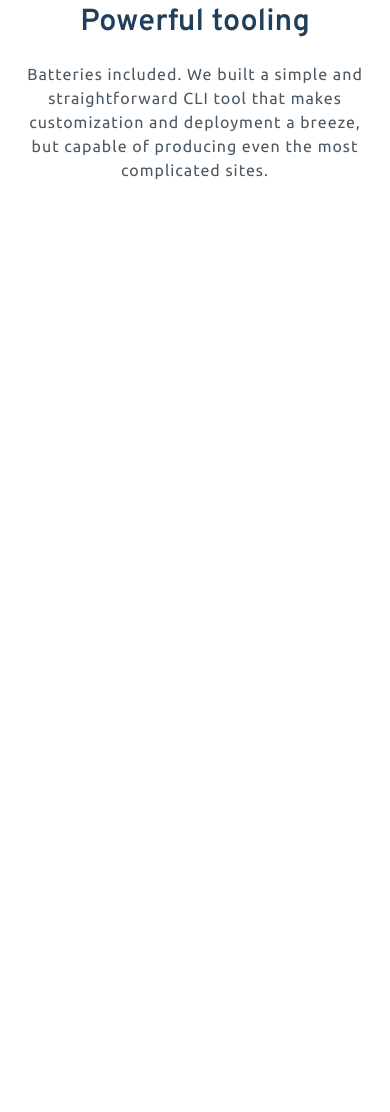
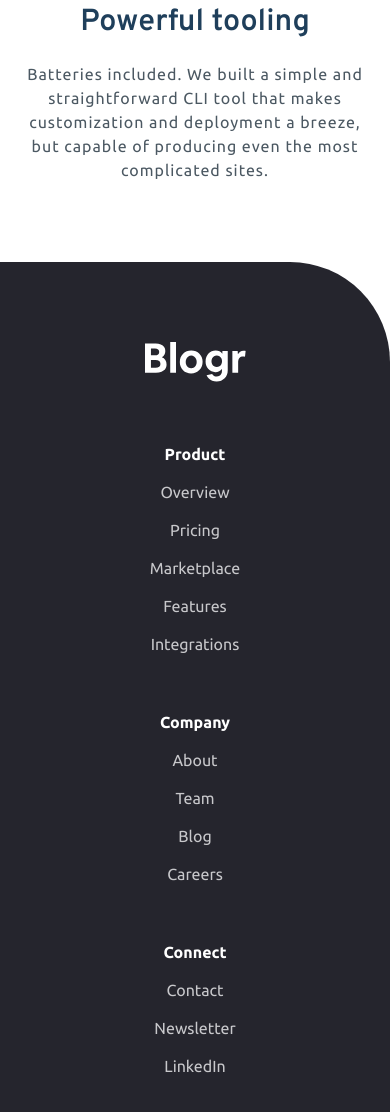
Before and after one commit to angelo24782/blogr-landing-page-main, a plain HTML site: page index.html in a window 390 px wide. Shown: the part 3441-4553 px from the top of the page. Before the commit the page ends 3703 px from the top, so only its background shows below. Drawn offline with Linux system fonts and the light colour scheme.

Commit message:
Aggiunta footer vista device mobile

```diff
--- a/css/style.css
+++ b/css/style.css
@@ -183,3 +183,34 @@ body {
   margin: 0 auto;
   margin-top: 20px;
 }
+
+.footer__logo {
+  margin-bottom: 60px;
+}
+
+.footer {
+  background-color: var(--color-very-dark-black-blue);
+  text-align: center;
+  font-family: var(--font-ubuntu);
+  border-radius: 0 100px 0 0;
+}
+
+.footer__links {
+  margin-top: 60px;
+}
+
+.footer__links:nth-of-type(1) {
+  margin-top: 0;
+}
+
+.footer__link {
+  display: block;
+  text-decoration: none;
+  margin-bottom: 20px;
+  color: var(--color-grayish-blue);
+}
+
+.footer__link--main {
+  font-weight: 700;
+  color: #fff;
+}
--- a/index.html
+++ b/index.html
@@ -131,5 +131,32 @@
         </div>
       </section>
     </main>
+
+    <footer class="footer">
+      <div class="footer__container container">
+        <img src="images/logo.svg" alt="logo" class="footer__logo" />
+        <div class="footer__links">
+          <a href="#" class="footer__link footer__link--main">Product</a>
+          <a href="#" class="footer__link">Overview</a>
+          <a href="#" class="footer__link">Pricing</a>
+          <a href="#" class="footer__link">Marketplace</a>
+          <a href="#" class="footer__link">Features</a>
+          <a href="#" class="footer__link">Integrations</a>
+        </div>
+        <div class="footer__links">
+          <a href="#" class="footer__link footer__link--main">Company</a>
+          <a href="#" class="footer__link">About</a>
+          <a href="#" class="footer__link">Team</a>
+          <a href="#" class="footer__link">Blog</a>
+          <a href="#" class="footer__link">Careers</a>
+        </div>
+        <div class="footer__links">
+          <a href="#" class="footer__link footer__link--main">Connect</a>
+          <a href="#" class="footer__link">Contact</a>
+          <a href="#" class="footer__link">Newsletter</a>
+          <a href="#" class="footer__link">LinkedIn</a>
+        </div>
+      </div>
+    </footer>
   </body>
 </html>
```
